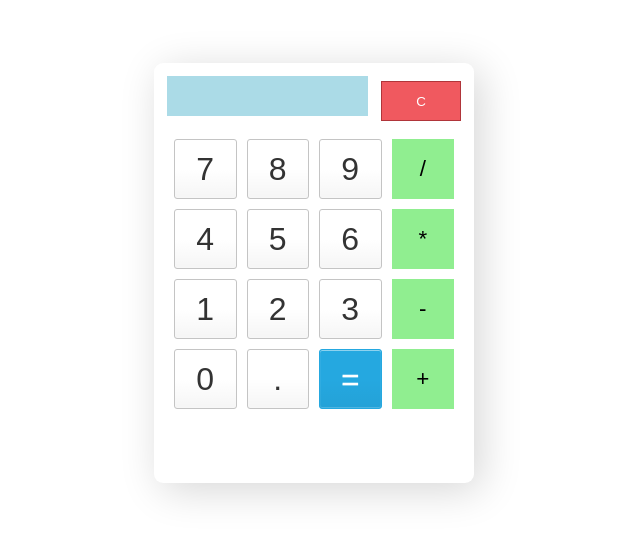
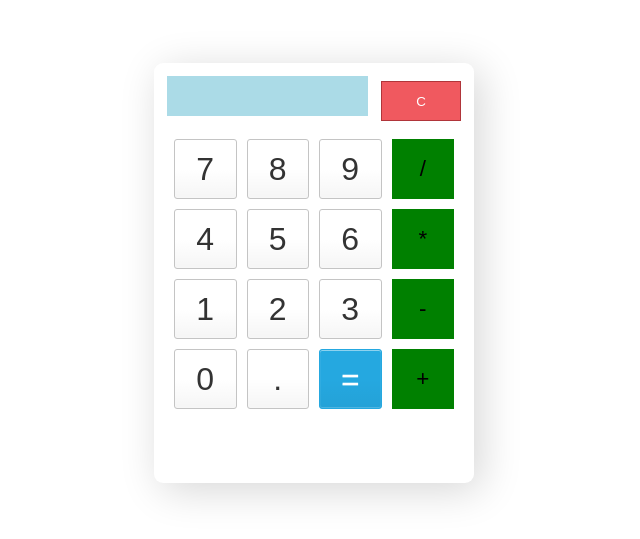
Before and after one commit to ESDUNCAN/Calculator-, a plain HTML site: page index.html in a window 1280 px wide. Shown: the part 135-674 px from the top of the page, without its empty margins (326-966 px from the left). Drawn offline with Linux system fonts and the light colour scheme.

Commit message:
small stlying change

```diff
--- a/style.css
+++ b/style.css
@@ -70,7 +70,8 @@ input {
 
 .operator {
   font-size: 1.4rem;
-  background-color: lightgreen;
+  /* background-color: lightgreen; */
+  background-color: green;
 
 }
 
```
